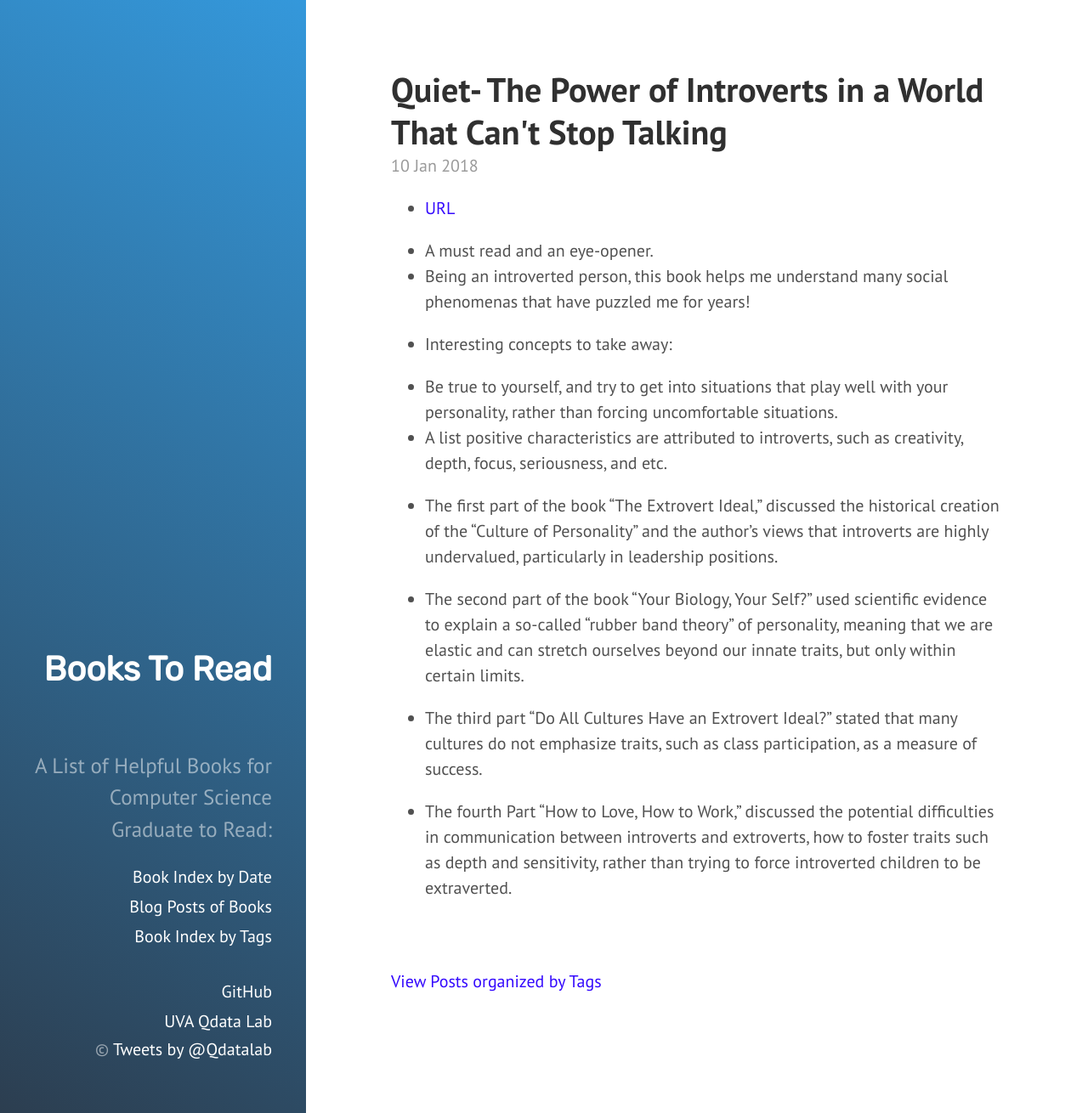
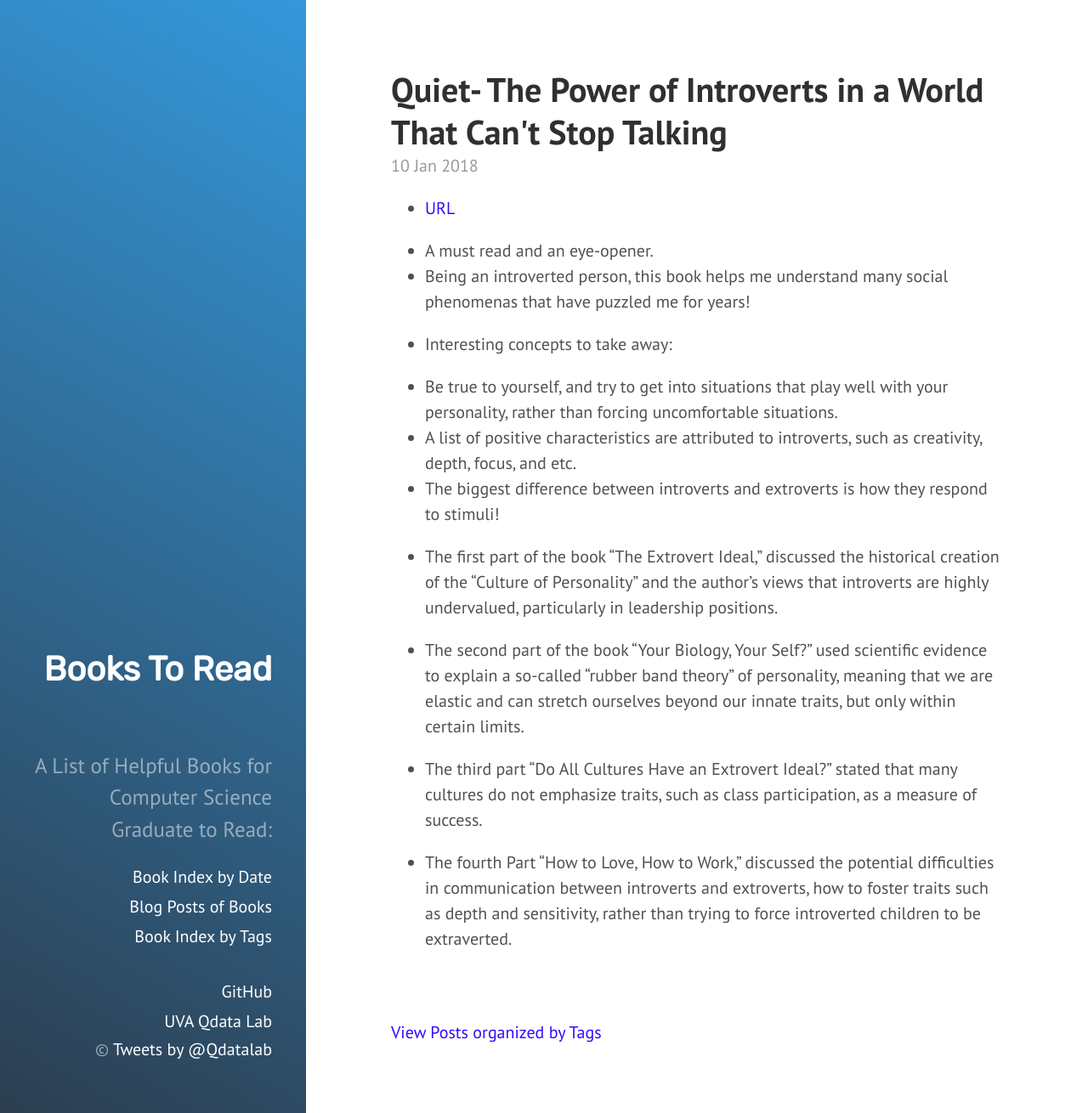
Before and after one commit to qiyanjun/books2read, a Jekyll site: the page built from _posts/2018-01-10-QuiteIntrovert.md, in a window 1280 px wide and 1310 px high. Shown: the whole window at 85% size. Built offline with Jekyll 4.4.1, drawn with Linux system fonts in a browser that asks for light colours.

Commit message:
a small error fixed in the quite post

```diff
--- a/_posts/2018-01-10-QuiteIntrovert.md
+++ b/_posts/2018-01-10-QuiteIntrovert.md
@@ -17,7 +17,8 @@ tags:
 - Interesting concepts to take away:
 
 + Be true to yourself, and try to get into situations that play well with your personality, rather than forcing uncomfortable situations.
-+ A list positive characteristics are attributed to introverts, such as creativity, depth, focus, seriousness, and etc.
++ A list of positive characteristics are attributed to introverts, such as creativity, depth, focus, and etc.
++ The biggest difference between introverts and extroverts is how they respond to stimuli!
 
 + The first part of the book “The Extrovert Ideal,” discussed the historical creation of the “Culture of Personality” and the author's views that introverts are highly undervalued, particularly in leadership positions.
 
```
